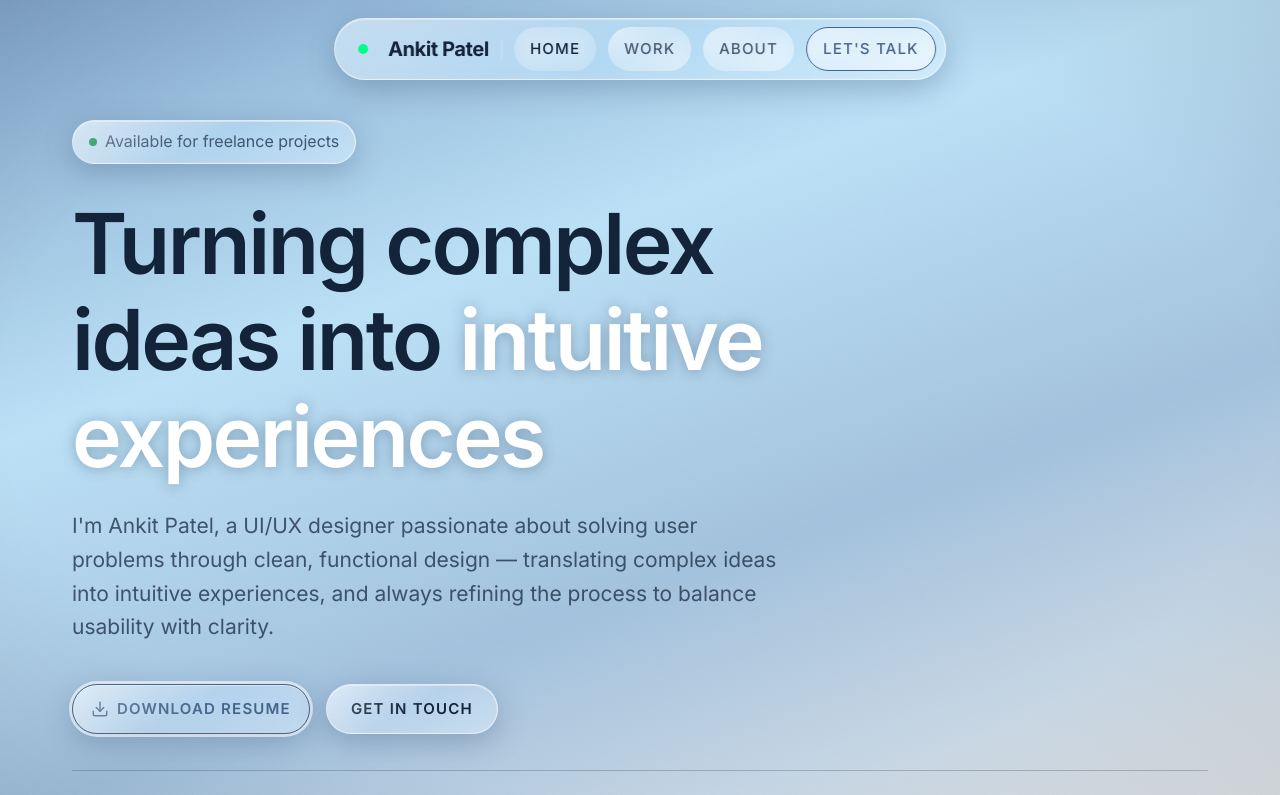
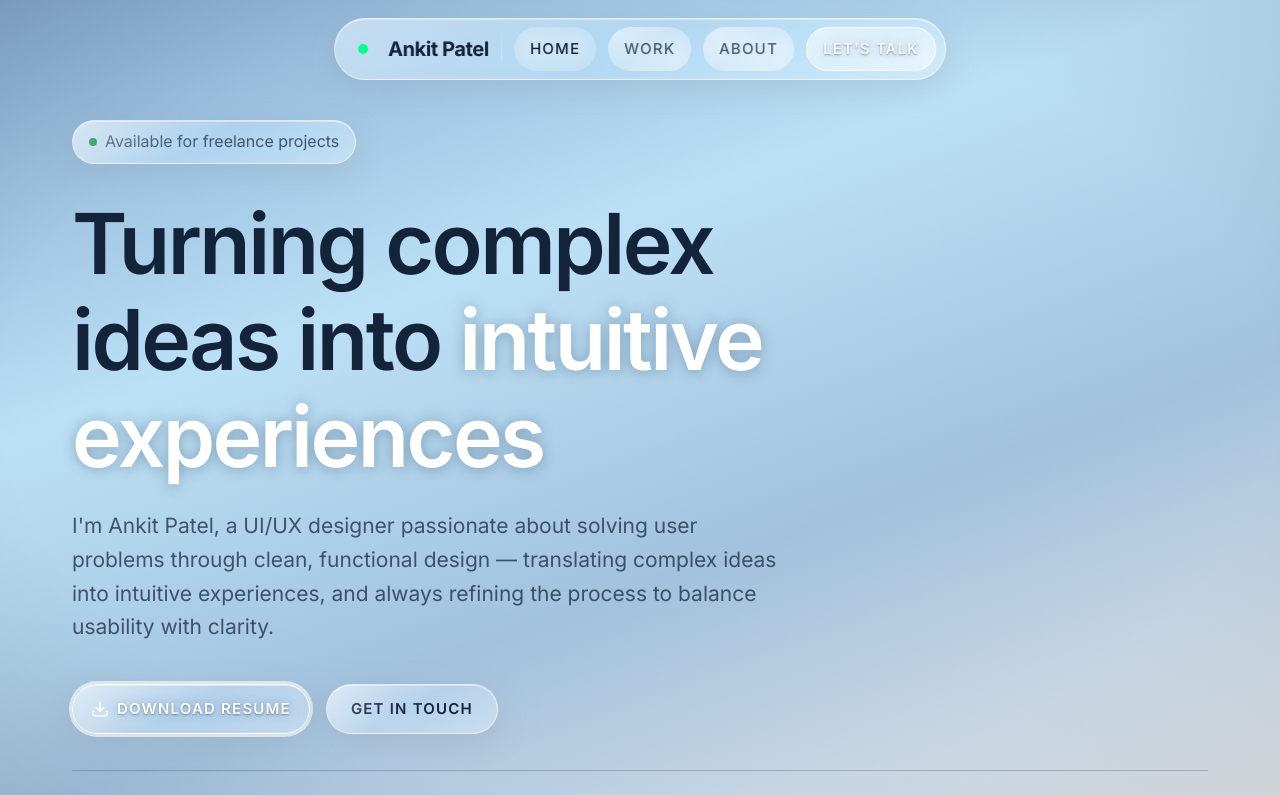
Before and after one commit to artsbyankit/artsbyankit.github.io, a React (Vite) app: page / in a window 1280 px wide. Shown: the top 795 px of the page. Built offline with nearby package versions, Linux system fonts and the light colour scheme.

Commit message:
Accent: slate removed — deep/strong now pure white family; ink halos keep CTA text legible

```diff
--- a/src/index.css
+++ b/src/index.css
@@ -518,6 +518,10 @@ p {
   background: var(--glass-bg);
   border: 1px solid var(--accent) !important;
   color: var(--accent) !important;
+  /* ink halo keeps pure-white button text legible on light glass */
+  text-shadow:
+    0 1px 2px rgba(31, 56, 88, 0.5),
+    0 0 12px rgba(31, 56, 88, 0.3);
   box-shadow:
     0 0 0 3px color-mix(in srgb, var(--accent-bright) 60%, transparent),
     0 0 26px color-mix(in srgb, var(--shine) 0%, transparent),
@@ -2864,6 +2868,9 @@ h4.block-impl + .feature-list li::before { background: #ffb454; }
   border: 1px solid var(--accent) !important;
   border-color: var(--accent) !important;
   color: var(--accent) !important;
+  text-shadow:
+    0 1px 2px rgba(31, 56, 88, 0.5),
+    0 0 12px rgba(31, 56, 88, 0.3);
   box-shadow:
     0 0 0 3px color-mix(in srgb, var(--accent-bright) 60%, transparent),
     0 0 26px color-mix(in srgb, var(--shine) 0%, transparent),
--- a/src/theme.js
+++ b/src/theme.js
@@ -10,8 +10,8 @@
 
 /* ---------- ACCENT (the hero color family) ---------- */
 const accent = {
-  deep: '#46648a', // slate — readable text/borders on light glass
-  strong: '#35506f', // pressed/hover depth
+  deep: '#ffffff', // PURE WHITE everywhere
+  strong: '#eef3f8', // pressed/hover — whisper of ice so hover still reads
   bright: '#ffffff', // PURE WHITE — rings, glows, eyebrows, bullets
 };
 
```
